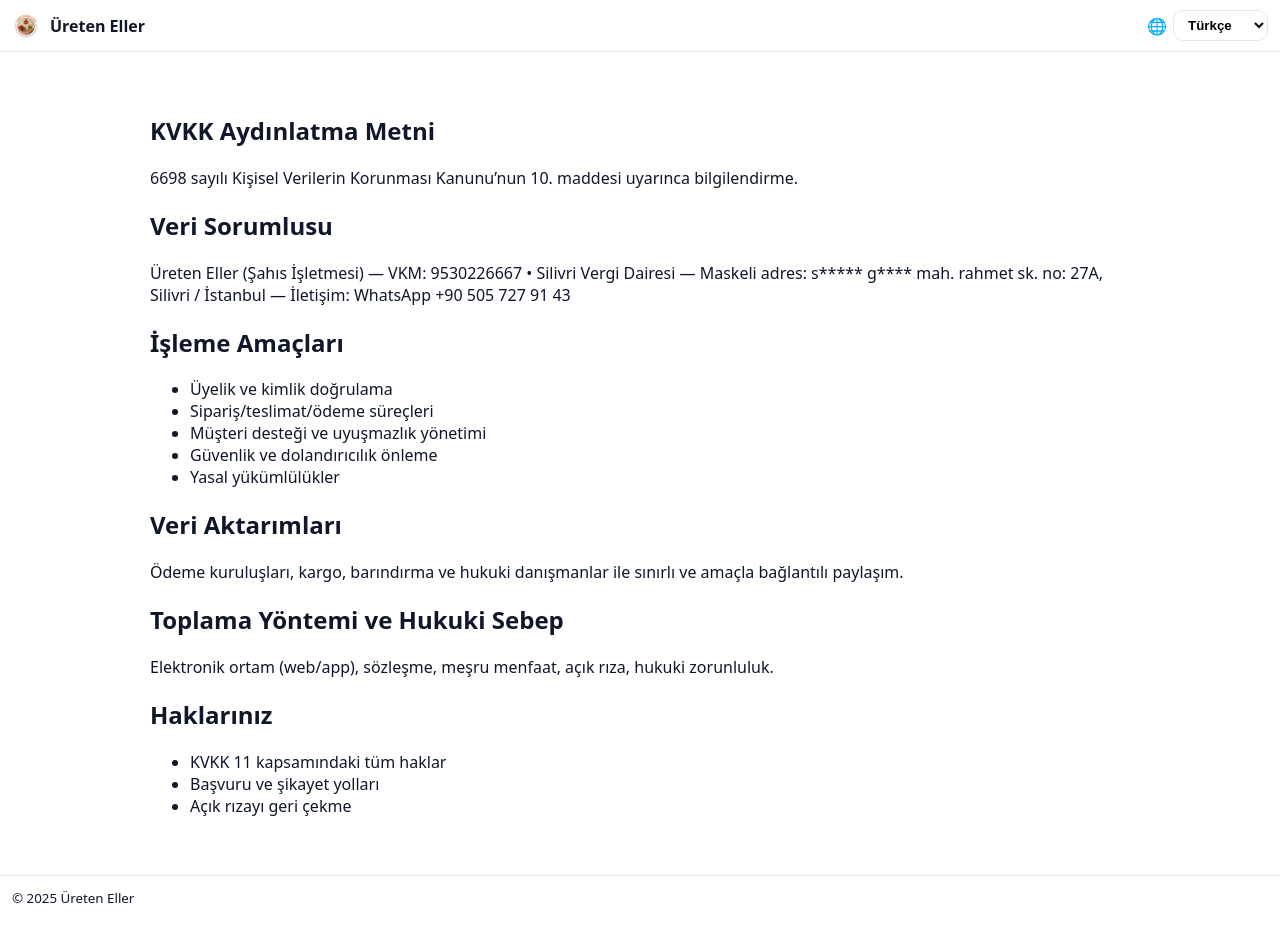
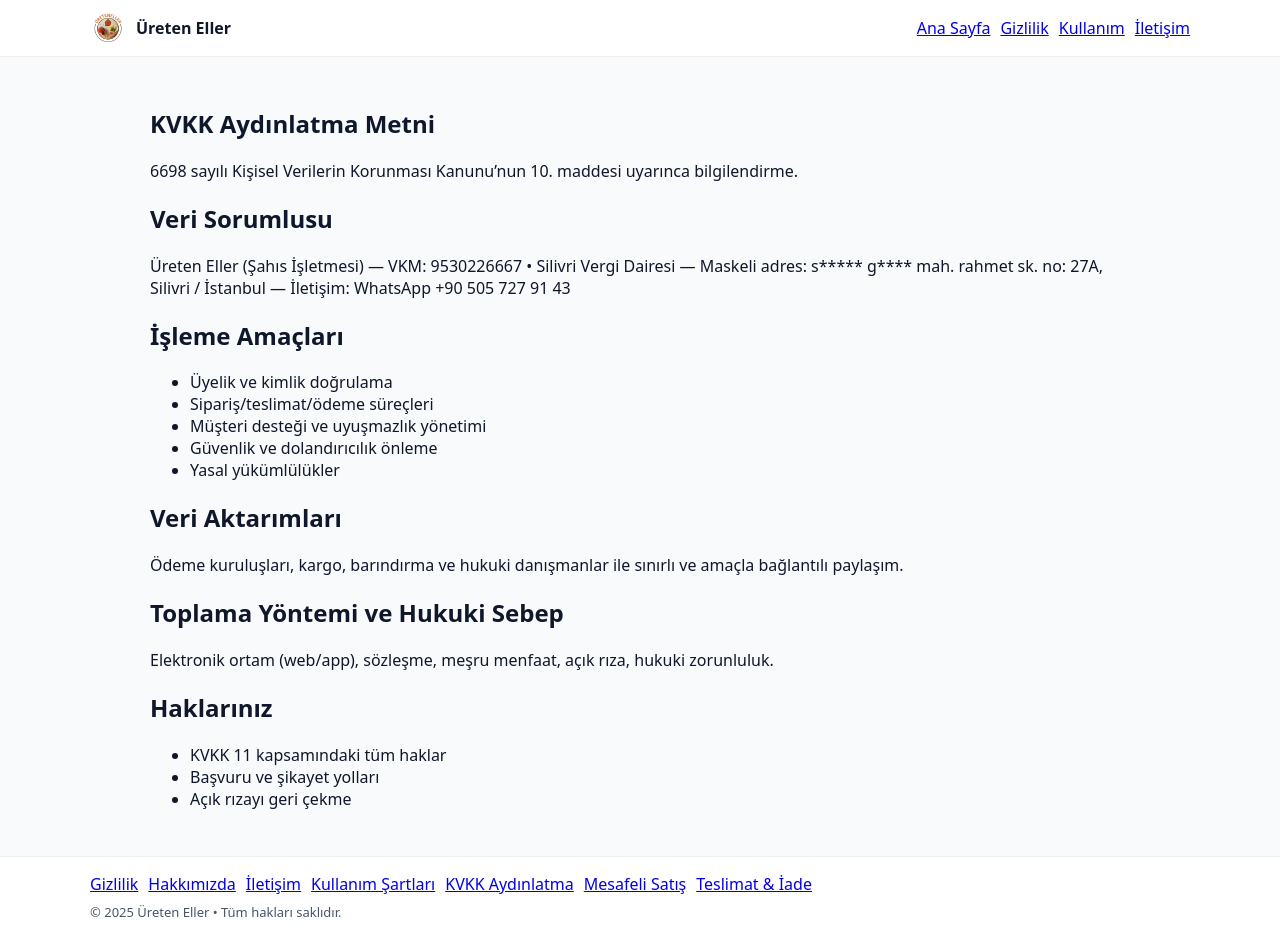
Before and after one commit to takascemberi1/ureten-eller, a Next.js app: page /legal/kvkk-aydinlatma in a window 1280 px wide. Before the commit this address had no page. Built offline with nearby package versions, Linux system fonts and the light colour scheme.

Commit message:
Update layout.jsx

```diff
--- a/app/layout.jsx
+++ b/app/layout.jsx
@@ -1,171 +1,46 @@
-'use client'
-
-/**
- * app/layout.jsx — Global Layout (fix: useSearchParams sadece Suspense içinde)
- * - Dil seçici (TR/EN/AR/DE)
- * - URL ?lang ↔ localStorage senkron
- * - <html dir/lang> otomatik (AR = rtl)
- * - Mevcut query parametreleri korunur
- * - useSearchParams kullanan her şey <Suspense> içinde
- */
-
-import { useEffect, useMemo, Suspense } from 'react'
-import { usePathname, useRouter, useSearchParams } from 'next/navigation'
-
-const SUP = ['tr', 'en', 'ar', 'de']
-
-/* ---------- Hook ---------- */
-function useLangFromUrl() {
-  const sp = useSearchParams()
-  const router = useRouter()
-  const pathname = usePathname()
-
-  // URL > localStorage > 'tr'
-  const lang = useMemo(() => {
-    const urlL = (sp.get('lang') || '').toLowerCase()
-    if (SUP.includes(urlL)) return urlL
-    if (typeof window !== 'undefined') {
-      const ls = (window.localStorage?.getItem('lang') || '').toLowerCase()
-      if (SUP.includes(ls)) return ls
-    }
-    return 'tr'
-  }, [sp])
-
-  // <html lang/dir>
-  useEffect(() => {
-    if (typeof document === 'undefined') return
-    document.documentElement.lang = lang
-    document.documentElement.dir = lang === 'ar' ? 'rtl' : 'ltr'
-  }, [lang])
-
-  // URL'de lang yoksa ekle; diğer query'leri koru
-  useEffect(() => {
-    const urlL = (sp.get('lang') || '').toLowerCase()
-    if (!SUP.includes(urlL)) {
-      const params = new URLSearchParams(sp.toString())
-      params.set('lang', lang)
-      router.replace(`${pathname}?${params.toString()}`)
-    }
-    try { window.localStorage.setItem('lang', lang) } catch {}
-    // eslint-disable-next-line react-hooks/exhaustive-deps
-  }, [lang])
-
-  return lang
+// app/layout.jsx — SERVER COMPONENT
+export const metadata = {
+  title: 'Üreten Eller',
+  description: 'El emeği ürünler pazaryeri'
 }
 
-/* ---------- Suspense içinde çalışan boot bileşeni ---------- */
-function LangBoot() {
-  useLangFromUrl()
-  return null
-}
-
-/* ---------- Dil seçici (Suspense içinde render edilecek) ---------- */
-function LangSelect() {
-  const router = useRouter()
-  const pathname = usePathname()
-  const sp = useSearchParams()
-  const lang = useLangFromUrl()
-
-  function onChange(e) {
-    const val = (e.target.value || 'tr').toLowerCase()
-    const params = new URLSearchParams(sp.toString())
-    params.set('lang', val)
-    try { window.localStorage.setItem('lang', val) } catch {}
-    router.replace(`${pathname}?${params.toString()}`)
-  }
-
+export default function RootLayout({ children }) {
+  const year = new Date().getFullYear()
   return (
-    <label style={{ display: 'inline-flex', alignItems: 'center', gap: 6 }}>
-      <span role="img" aria-label="language">🌐</span>
-      <select
-        value={lang}
-        onChange={onChange}
-        aria-label="Language"
-        style={{
-          border: '1px solid #e5e7eb',
-          borderRadius: 10,
-          padding: '6px 10px',
-          background: '#fff',
-          fontWeight: 700,
-        }}
-      >
-        <option value="tr">Türkçe</option>
-        <option value="en">English</option>
-        <option value="ar">العربية</option>
-        <option value="de">Deutsch</option>
-      </select>
-    </label>
-  )
-}
-
-/* ---------- Root Layout ---------- */
-export default function RootLayout({ children }) {
-  // DİKKAT: Artık burada hook çağrısı yok!
-  // useSearchParams kullanan her şey Suspense içine taşındı.
-
-  return (
-    <html>
-      <body
-        style={{
-          margin: 0,
-          fontFamily:
-            'system-ui,-apple-system,Segoe UI,Roboto,Inter,Arial,sans-serif',
-          color: '#0f172a',
-          background: '#fff',
-        }}
-      >
-        {/* Lang senkronizasyonu (URL/localStorage/html dir) */}
-        <Suspense fallback={null}>
-          <LangBoot />
-        </Suspense>
-
-        <header style={bar}>
-          <div style={{ display: 'flex', alignItems: 'center', gap: 10 }}>
-            <img
-              src="/assets/images/logo.png"
-              alt="logo"
-              width={28}
-              height={28}
-              style={{ borderRadius: 8 }}
-            />
+    <html lang="tr">
+      <body style={{margin:0,fontFamily:'system-ui, Segoe UI, Roboto, Inter, Arial, sans-serif',color:'#0f172a',background:'#f8fafc'}}>
+        <header style={{padding:'10px 14px',background:'#fff',borderBottom:'1px solid #eee',position:'sticky',top:0,zIndex:10}}>
+          <div style={{maxWidth:1100,margin:'0 auto',display:'flex',alignItems:'center',gap:10}}>
+            <img src="/assets/images/logo.png" alt="logo" width="36" height="36" style={{borderRadius:8}}/>
             <strong>Üreten Eller</strong>
+            <nav style={{marginLeft:'auto',display:'flex',gap:10}}>
+              <a href="/">Ana Sayfa</a>
+              <a href="/legal/gizlilik">Gizlilik</a>
+              <a href="/legal/kullanim-sartlari">Kullanım</a>
+              <a href="/legal/iletisim">İletişim</a>
+            </nav>
           </div>
-          <div style={{ flex: 1 }} />
-          <Suspense fallback={null}>
-            <LangSelect />
-          </Suspense>
         </header>
 
-        <main style={{ minHeight: 'calc(100dvh - 56px)', padding: '12px' }}>
-          {children}
-        </main>
+        <main style={{minHeight:'70vh'}}>{children}</main>
 
-        <footer style={foot}>
-          <small>© {new Date().getFullYear()} Üreten Eller</small>
+        <footer style={{background:'#fff',borderTop:'1px solid #eee',padding:'16px 14px'}}>
+          <div style={{maxWidth:1100,margin:'0 auto'}}>
+            <div style={{display:'flex',flexWrap:'wrap',gap:10,marginBottom:8}}>
+              <a href="/legal/gizlilik">Gizlilik</a>
+              <a href="/legal/hakkimizda">Hakkımızda</a>
+              <a href="/legal/iletisim">İletişim</a>
+              <a href="/legal/kullanim-sartlari">Kullanım Şartları</a>
+              <a href="/legal/kvkk-aydinlatma">KVKK Aydınlatma</a>
+              <a href="/legal/mesafeli-satis-sozlesmesi">Mesafeli Satış</a>
+              <a href="/legal/teslimat-iade">Teslimat & İade</a>
+            </div>
+            <div style={{fontSize:13,color:'#475569'}}>
+              © {year} Üreten Eller • Tüm hakları saklıdır.
+            </div>
+          </div>
         </footer>
       </body>
     </html>
   )
 }
-
-const bar = {
-  position: 'sticky',
-  top: 0,
-  zIndex: 40,
-  display: 'flex',
-  alignItems: 'center',
-  gap: 10,
-  padding: '10px 12px',
-  borderBottom: '1px solid #e5e7eb',
-  background: 'rgba(255,255,255,.92)',
-  backdropFilter: 'blur(8px)',
-}
-
-const foot = {
-  borderTop: '1px solid #e5e7eb',
-  padding: '10px 12px',
-  background: '#fff',
-}
-
-// İsteğe bağlı: tamamını client’ta tutmak istersen açabilirsin
-// export const dynamic = 'force-dynamic'
```
